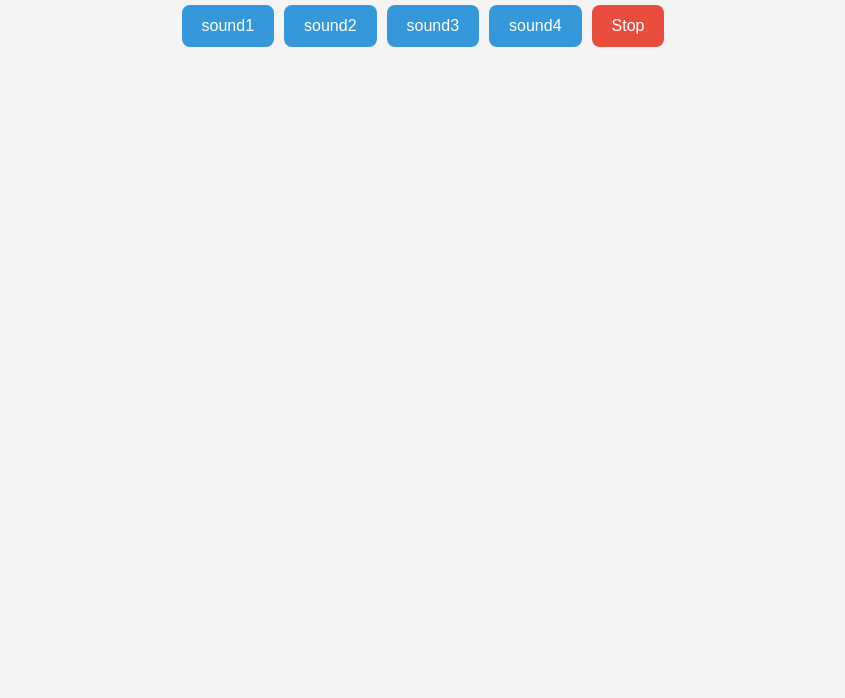
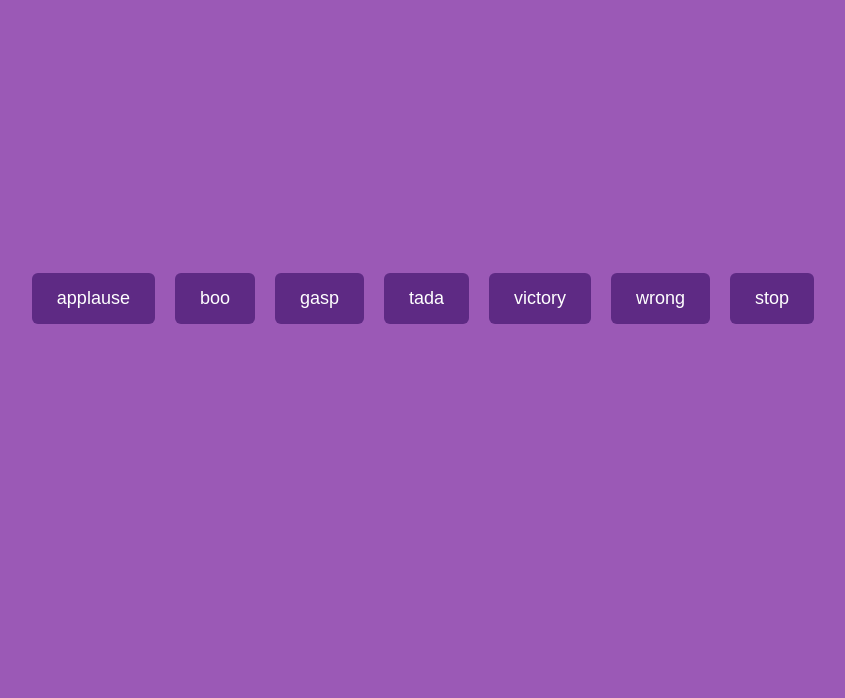
Before and after one commit to acciojob/Soundbar-swathigopavarapu, a website: page main.html in a window 1280 px wide. Shown: the part 102-800 px from the top of the page, without its empty margins (217-1062 px from the left). Drawn offline with Linux system fonts and the light colour scheme.

Commit message:
created a submission

```diff
--- a/main.html
+++ b/main.html
@@ -8,10 +8,8 @@
 
 <body>
 	<!-- the entire body must be written by student -->
-	<h1>🎵 Soundbar 🎵</h1>
-  <section id="buttons">
-    <!-- Buttons will be generated by JS -->
-  </section>
+	<!-- <h1>🎵 Soundbar 🎵</h1> -->
+  <section id="buttons"></section>
     <script type="text/javascript" src="./script.js">
 </script>
 
--- a/script.js
+++ b/script.js
@@ -1,9 +1,9 @@
-//your JS code here. If required.
-const sounds = ["sound1", "sound2", "sound3", "sound4"];
+// List of sounds
+const sounds = ["applause", "boo", "gasp", "tada", "victory", "wrong"];
 
-const buttonsContainer = document.getElementById("buttons");
+const buttons = document.getElementById("buttons");
 
-// Generate buttons dynamically
+// Create buttons dynamically
 sounds.forEach((sound) => {
   const btn = document.createElement("button");
   btn.classList.add("btn");
@@ -11,27 +11,26 @@ sounds.forEach((sound) => {
 
   btn.addEventListener("click", () => {
     stopSounds();
-    const audio = document.getElementById(sound);
-    audio.play();
+    document.getElementById(sound).play();
   });
 
-  buttonsContainer.appendChild(btn);
+  buttons.appendChild(btn);
 
-  // Create hidden audio elements
   const audio = document.createElement("audio");
   audio.src = `sounds/${sound}.mp3`;
   audio.id = sound;
-  buttonsContainer.appendChild(audio);
+  buttons.appendChild(audio);
 });
 
-// Stop button
+// Add stop button
 const stopBtn = document.createElement("button");
 stopBtn.classList.add("stop");
-stopBtn.innerText = "Stop";
+stopBtn.innerText = "stop";
+
 stopBtn.addEventListener("click", stopSounds);
-buttonsContainer.appendChild(stopBtn);
+buttons.appendChild(stopBtn);
 
-// Function to stop all sounds
+// Function to stop sounds
 function stopSounds() {
   sounds.forEach((sound) => {
     const audio = document.getElementById(sound);
--- a/styles.css
+++ b/styles.css
@@ -1,45 +1,31 @@
-/*  your css code here. If applicable */
 body {
+  margin: 0;
+  height: 100vh;
+  display: flex;
+  justify-content: center;
+  align-items: center;
+  background: #9b59b6; /* purple background */
   font-family: Arial, sans-serif;
-  background: #f4f4f4;
-  text-align: center;
-  padding: 20px;
-}
-
-h1 {
-  margin-bottom: 20px;
 }
 
 #buttons {
   display: flex;
+  gap: 20px;
+  flex-wrap: wrap;
   justify-content: center;
-  flex-wrap: wrap;
-  gap: 10px;
 }
 
 .btn, .stop {
-  padding: 12px 20px;
+  background: #5e2a84; /* darker purple for buttons */
+  color: white;
   border: none;
-  border-radius: 8px;
+  padding: 15px 25px;
+  font-size: 18px;
+  border-radius: 6px;
   cursor: pointer;
-  font-size: 16px;
-  transition: 0.3s;
+  transition: 0.3s ease;
 }
 
-.btn {
-  background: #3498db;
-  color: white;
+.btn:hover, .stop:hover {
+  background: #451d63;
 }
-
-.btn:hover {
-  background: #2980b9;
-}
-
-.stop {
-  background: #e74c3c;
-  color: white;
-}
-
-.stop:hover {
-  background: #c0392b;
-}
```
